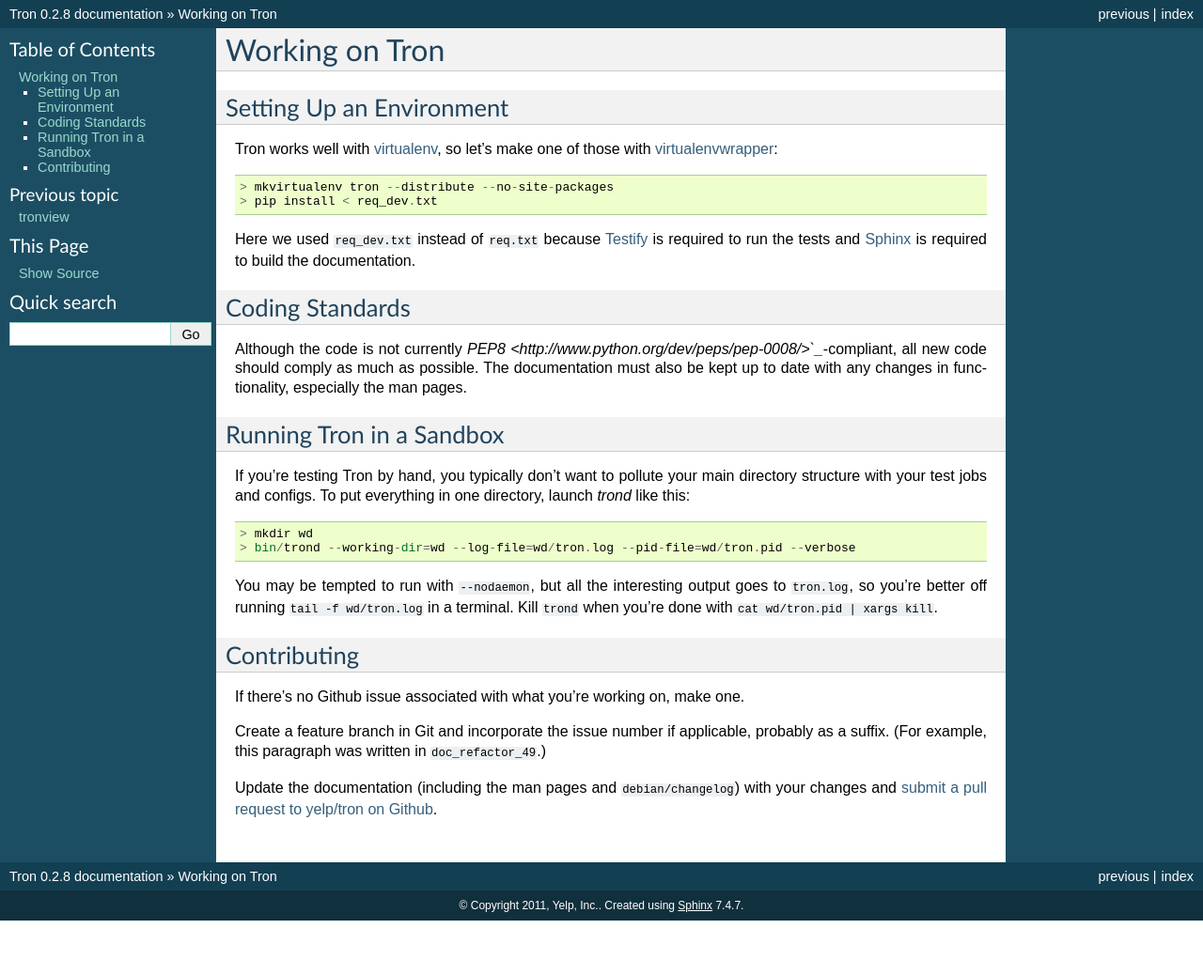
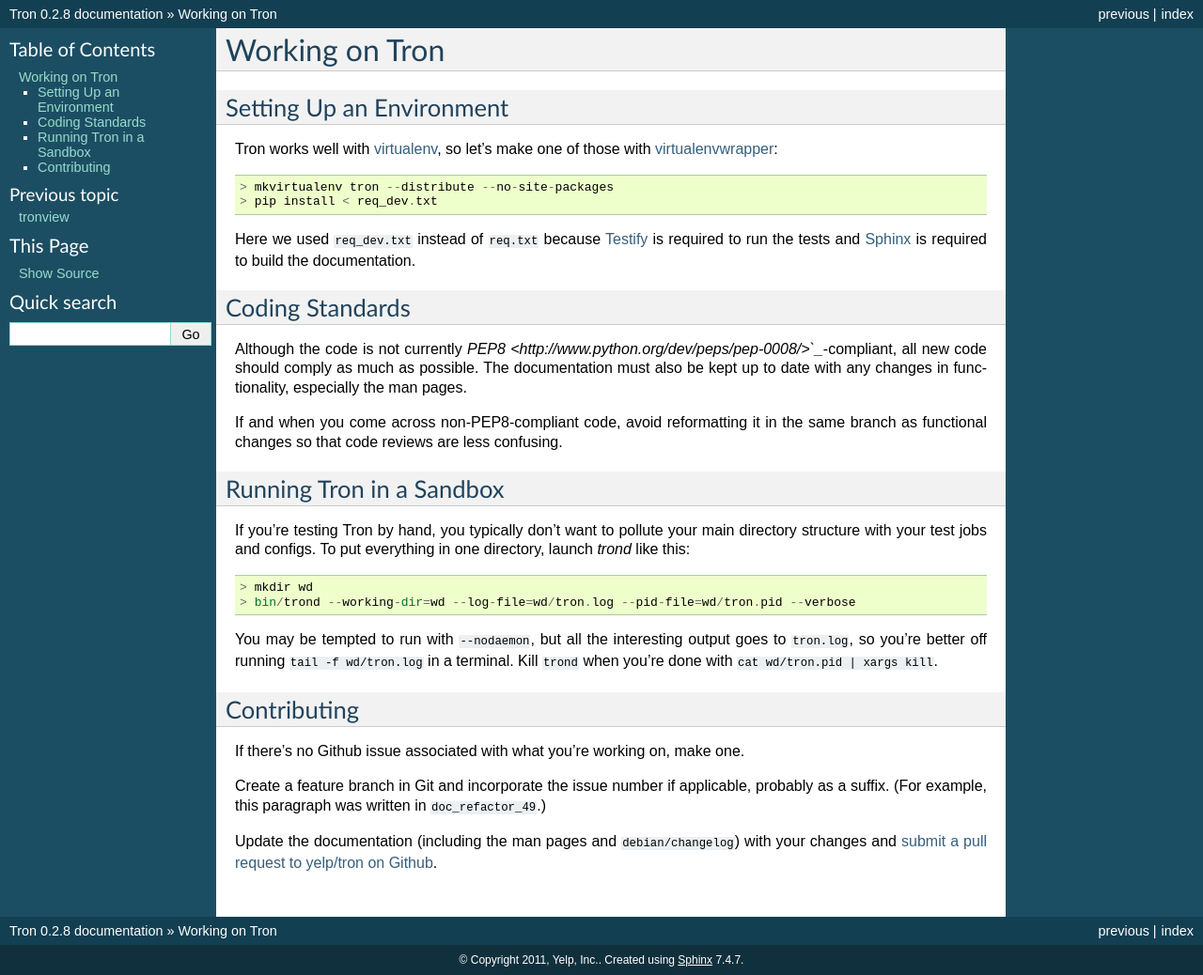
Before and after one commit to Yelp/Tron, a Sphinx documentation site: the page built from docs/developing.rst, in a window 1280 px wide. Shown: the whole page at 94% size. Built offline with Sphinx 7.4.7, drawn with Linux system fonts in a browser that asks for light colours; before the commit the page ends 980 px from its top, so only the background shows below that.

Commit message:
Added comment about not reformatting too much

```diff
--- a/docs/developing.rst
+++ b/docs/developing.rst
@@ -22,6 +22,9 @@ Although the code is not currently `PEP8
 <http://www.python.org/dev/peps/pep-0008/>`_`-compliant, all new code should
 comply as much as possible. The documentation must also be kept up to date with
 any changes in functionality, especially the man pages.
+
+If and when you come across non-PEP8-compliant code, avoid reformatting it in
+the same branch as functional changes so that code reviews are less confusing.
 
 Running Tron in a Sandbox
 -------------------------
```
